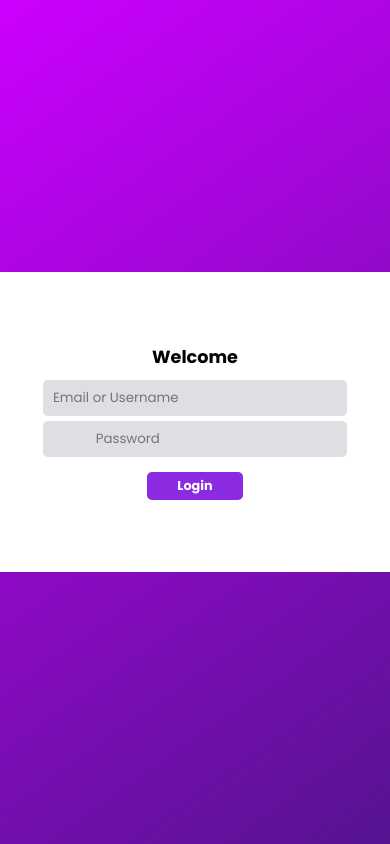
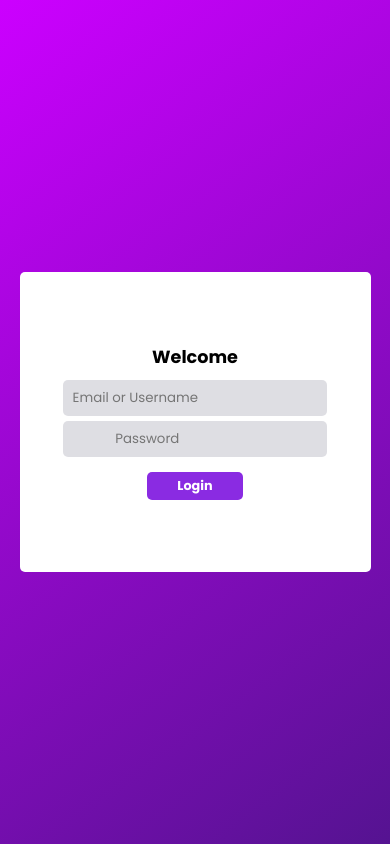
Before and after one commit to suryaveeramani0044/praathee-client, a React (Create React App) app: page / in a window 390 px wide. Built offline with nearby package versions, Linux system fonts and the light colour scheme; no server answers.

Commit message:
code modified

```diff
--- a/src/page/login.css
+++ b/src/page/login.css
@@ -56,3 +56,9 @@ p.reg-text {
   font-weight: bold;
   color: orange;
 }
+
+@media only screen and (max-width: 600px) {
+  .login-container {
+    min-width: 90%;
+  }
+}
--- a/src/page/loginPage.jsx
+++ b/src/page/loginPage.jsx
@@ -2,6 +2,7 @@ import { useState } from "react";
 import "./login.css";
 import AxiosInstance from "../api/api";
 import { useNavigate } from "react-router-dom";
+import { toast } from "react-toastify";
 
 export const LoginPage = () => {
   const [user, setUser] = useState({
@@ -17,13 +18,14 @@ export const LoginPage = () => {
       if (email && password) {
         AxiosInstance.post("/login", user)
           .then((res) => {
-            console.log("login data", res.data.token);
             localStorage.setItem("jwttoken", res.data.token);
             setLoading(false);
             navigate("/dashboard");
           })
           .catch((e) => {
-            console.log(e);
+            toast.error(
+              e.response.data.message ? e.response.data.message : e.message
+            );
           });
       } else {
         alert("please fill all field");
```
